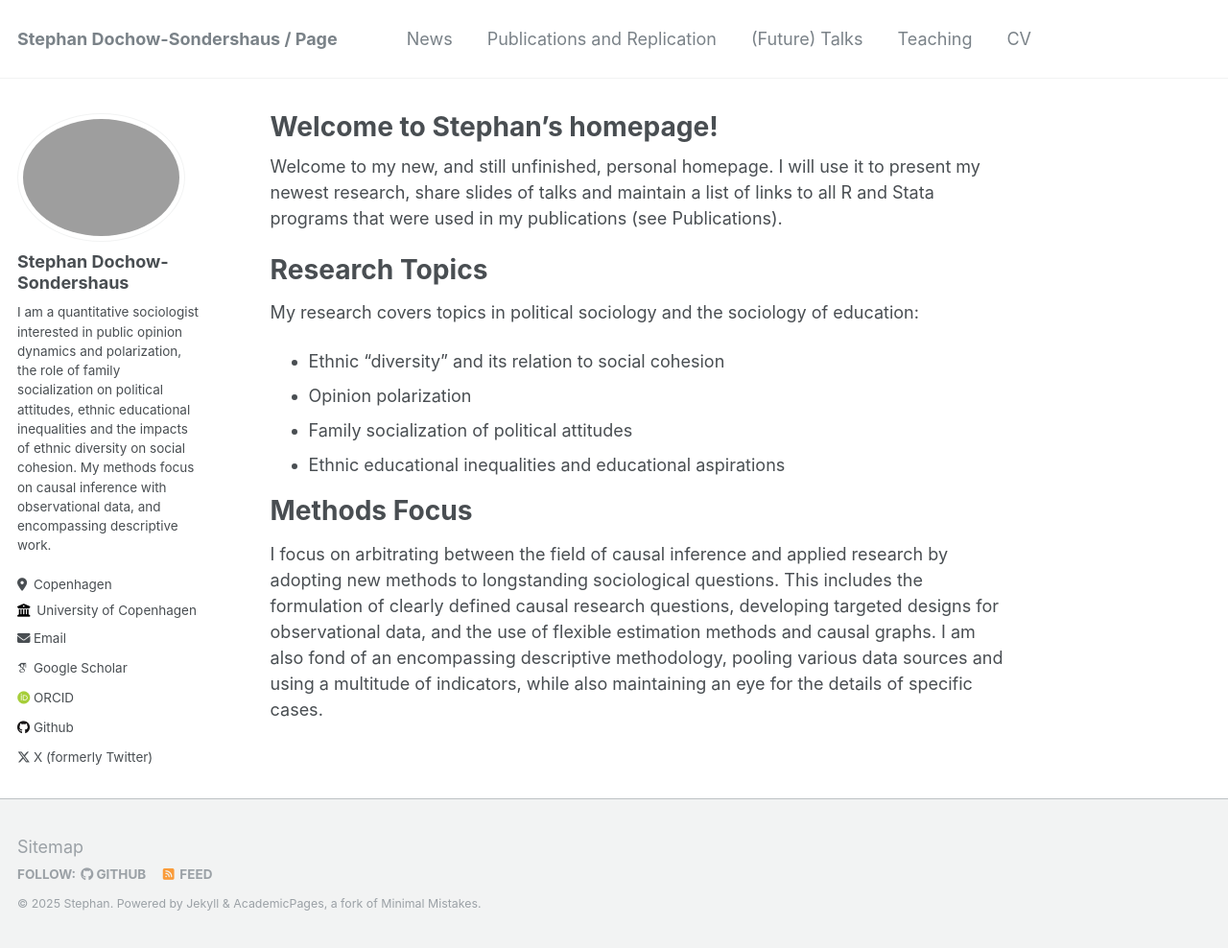
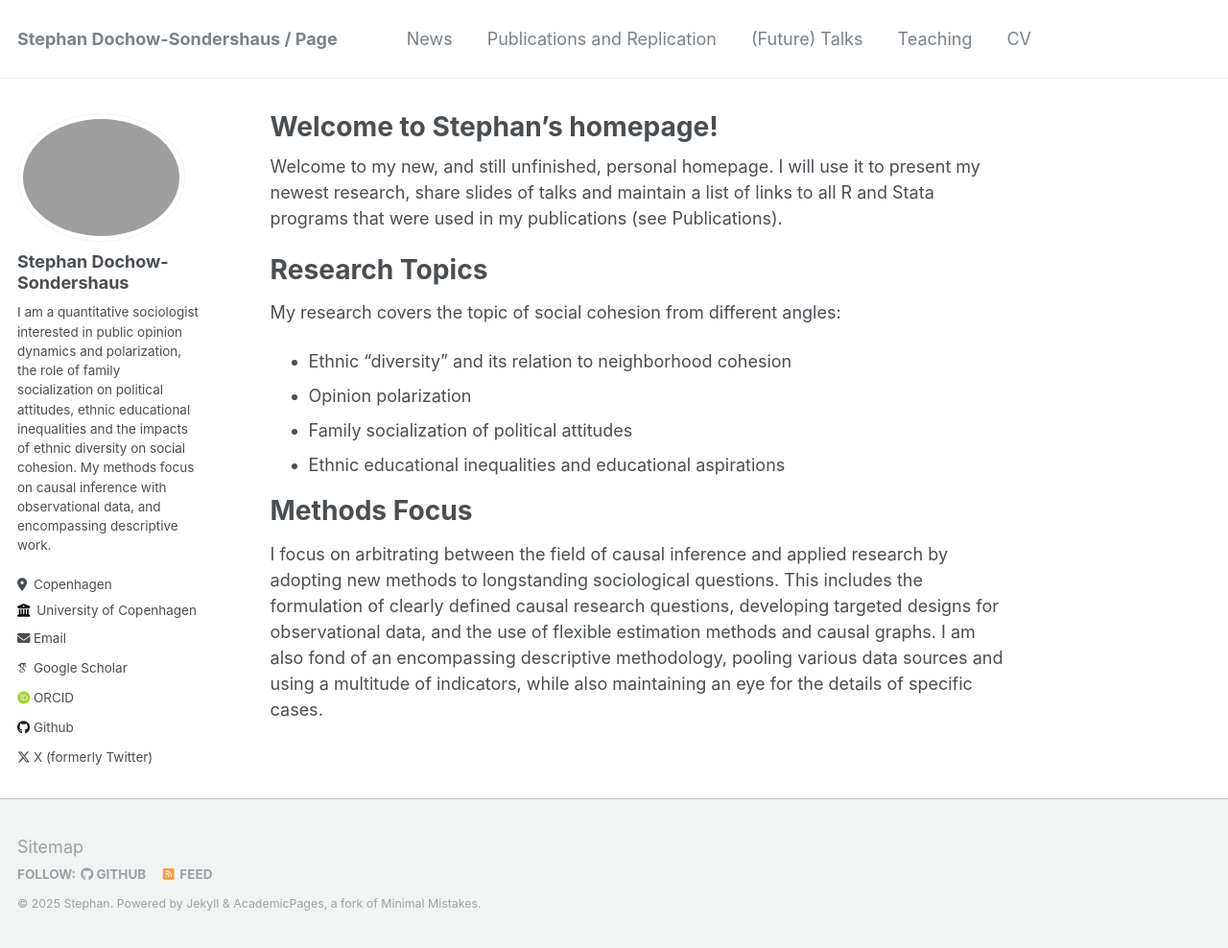
Before and after one commit to stephandoc/stephandoc.github.io, a Jekyll site: the page built from _pages/about.md, in a window 1280 px wide and 988 px high. Shown: the whole window at 96% size. Built offline with Jekyll 4.4.1, drawn with Linux system fonts in a browser that asks for light colours; some web fonts are replaced.

Commit message:
Update about.md

```diff
--- a/_pages/about.md
+++ b/_pages/about.md
@@ -11,8 +11,8 @@ Welcome to my new, and still unfinished, personal homepage. I will use it to pre
 
 Research Topics
 ======
-My research covers topics in political sociology and the sociology of education:
-- Ethnic "diversity" and its relation to social cohesion
+My research covers the topic of social cohesion from different angles:
+- Ethnic "diversity" and its relation to neighborhood cohesion
 - Opinion polarization
 - Family socialization of political attitudes
 - Ethnic educational inequalities and educational aspirations
```
